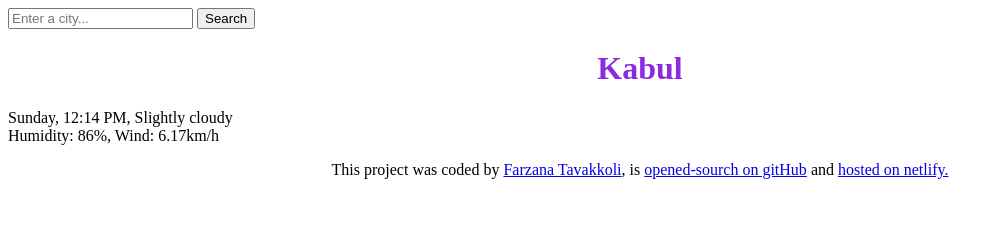
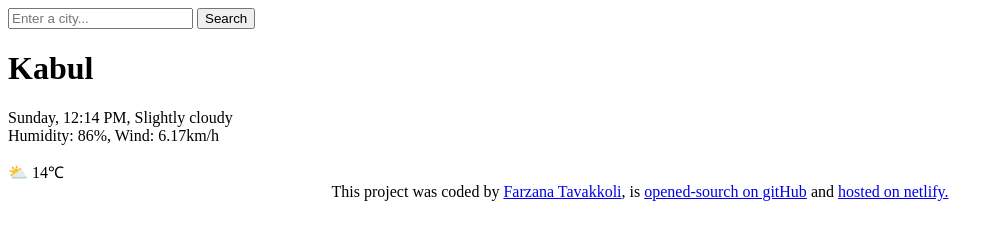
Before and after one commit to farzanatavakkoli/weather-application, a plain HTML site: page index.html in a window 1280 px wide. Shown: the whole page, without its empty margins (0-1004 px from the left). Drawn offline with Linux system fonts and the light colour scheme.

Commit message:
updated the html content

```diff
--- a/index.html
+++ b/index.html
@@ -16,6 +16,7 @@
         </form>
     </header>
     <main>
+        <div>
             <h1>
                 Kabul
             </h1>
@@ -24,6 +25,10 @@
                 <br>
                 Humidity: 86%, Wind: 6.17km/h
             </p>
+        </div>
+        <div>
+            ⛅ 14℃
+        </div>
     </main>
 
 
--- a/src/style.css
+++ b/src/style.css
@@ -1,8 +1,3 @@
-h1 {
-  text-align: center;
-  color: blueviolet;
-  font-family: "Times New Roman", Times, serif;
-}
 footer {
   text-align: center;
 }
```
Lines whose indentation alone changed are shown as unchanged.
